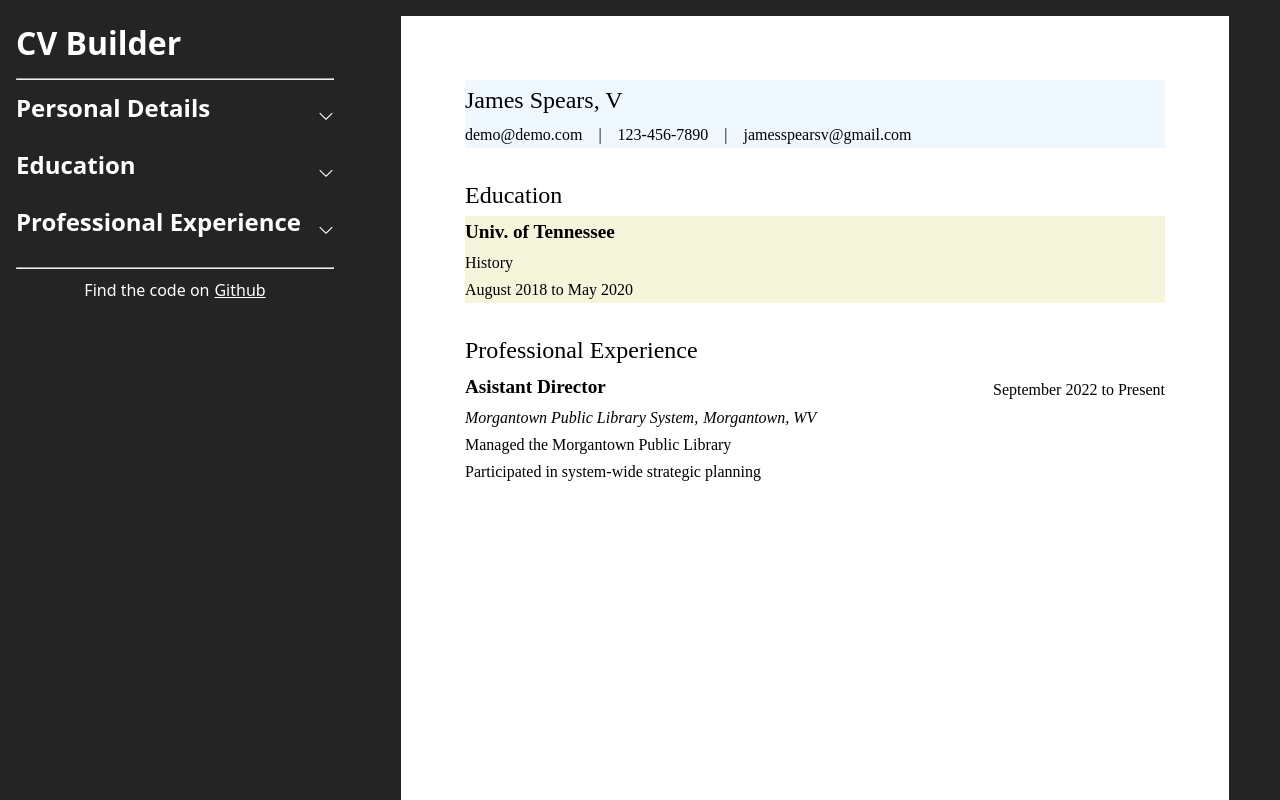
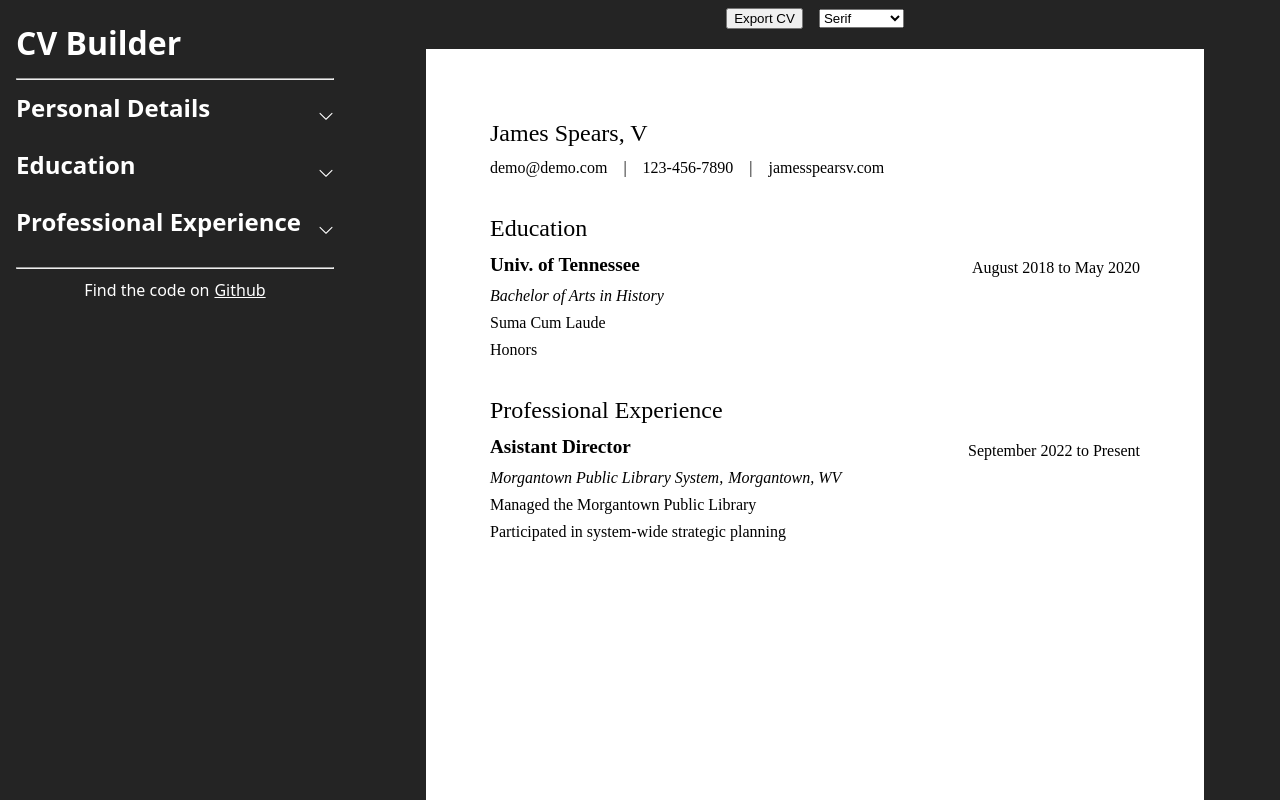
Before and after one commit to jamesspearsv/cv-builder, a React (Vite) app: page / in a window 1280 px wide. Built offline with nearby package versions, Linux system fonts and the light colour scheme.

Commit message:
Finish preview styling, add printing function

```diff
--- a/src/App.css
+++ b/src/App.css
@@ -15,3 +15,19 @@ main {
   max-height: 100%;
   margin: auto;
 }
+
+@media print {
+  body {
+    margin: 0;
+    padding: 0;
+    font-size: 12pt;
+  }
+
+  #builder-sidebar {
+    display: none;
+  }
+
+  #customizer {
+    display: none;
+  }
+}
--- /dev/null
+++ b/src/components/Customizer/Customizer.css
@@ -0,0 +1,23 @@
+#customizer {
+  top: 0;
+  position: sticky;
+  display: flex;
+  gap: 1rem;
+  justify-content: center;
+  align-items: center;
+  background-color: var(--color-background);
+  margin: auto;
+  padding: 0.5rem;
+}
+
+@media print {
+  body {
+    margin: 0;
+    padding: 0;
+    font-size: 12pt;
+  }
+
+  .no-print {
+    display: none;
+  }
+}
--- /dev/null
+++ b/src/components/Customizer/Customizer.jsx
@@ -0,0 +1,16 @@
+import './Customizer.css';
+
+export function Customizer(style, setStyle) {
+  return (
+    <div id='customizer'>
+      <button onClick={window.print}>Export CV</button>
+      <select name='' id=''>
+        <option value='' disabled='true'>
+          Font Style
+        </option>
+        <option value='serif'>Serif</option>
+        <option value='san-sefif'>Sans-Serif</option>
+      </select>
+    </div>
+  );
+}
--- a/src/components/EducationBuilder/EducationBuilder.jsx
+++ b/src/components/EducationBuilder/EducationBuilder.jsx
@@ -11,6 +11,7 @@ export function EducationBuilder({ info, setInfo, active, handleHeaderClick }) {
       major: elements.major.value,
       startdate: elements.startdate.value,
       enddate: elements.enddate.value,
+      recognitions: elements.recognitions.value,
     };
 
     console.log(entry.key);
@@ -36,7 +37,7 @@ export function EducationBuilder({ info, setInfo, active, handleHeaderClick }) {
           <input type='text' name='school' />
         </div>
         <div className='form-group'>
-          <label htmlFor='major'>Major</label>
+          <label htmlFor='major'>Degree Type</label>
           <input type='text' name='major' />
         </div>
         <div className='form-group'>
@@ -47,6 +48,10 @@ export function EducationBuilder({ info, setInfo, active, handleHeaderClick }) {
           <label htmlFor='enddate'>Finish Date</label>
           <input type='text' name='enddate' />
         </div>
+        <div className='form-group'>
+          <label htmlFor='recognitions'>Recogniations & Achievements</label>
+          <textarea name='recognitions' id='' cols='30' rows='5'></textarea>
+        </div>
         <input type='submit' value='Add' />
       </form>
     </div>
--- a/src/components/EducationPreview/EducationPreview.css
+++ b/src/components/EducationPreview/EducationPreview.css
@@ -1,3 +1,3 @@
-.education-entry {
-  background-color: beige;
+.entry-major {
+  font-style: italic;
 }
--- a/src/components/EducationPreview/EducationPreview.jsx
+++ b/src/components/EducationPreview/EducationPreview.jsx
@@ -3,15 +3,19 @@ import './EducationPreview.css';
 export function EducationPreview({ education }) {
   if (!education) return;
 
-  const classes = 'education-entry';
-
   return education.map((entry) => (
-    <div key={entry.key} className={classes}>
-      <div className='preview-h2'>{entry.school}</div>
-      <div>{entry.major}</div>
-      <div>
-        <span>{entry.startdate}</span> to <span>{entry.enddate}</span>
+    <div key={entry.key} className='education-entry'>
+      <div
+        className='entry-group'
+        style={{ alignItems: 'end', justifyContent: 'space-between' }}
+      >
+        <div className='preview-h2'>{entry.school}</div>
+        <div>
+          <span>{entry.startdate}</span> to <span>{entry.enddate}</span>
+        </div>
       </div>
+      <div className='entry-major'>{entry.major}</div>
+      <div className='wrap'>{entry.recognitions}</div>
     </div>
   ));
 }
--- a/src/components/PersonalPreview/PersonalPreview.css
+++ b/src/components/PersonalPreview/PersonalPreview.css
@@ -1,6 +1,5 @@
 #personal-preview {
   width: 100%;
-  background-color: aliceblue;
   display: flex;
   flex-direction: column;
   align-items: start;
--- a/src/components/Preview/Preview.css
+++ b/src/components/Preview/Preview.css
@@ -1,12 +1,12 @@
 #preview {
-  --preview-size: 700px;
+  --preview-size: 650px;
   width: var(--preview-size);
-  height: calc(var(--preview-size) * 1.294);
+  height: calc(var(--preview-size) * 1.2941);
   background-color: #ffffff;
   color: #000000;
   padding: 4rem;
-  margin: 1rem;
-  font-size: 12pt;
+  margin: 0.75rem;
+  font-size: 16px;
   font-family: serif;
 }
 
@@ -19,6 +19,14 @@
   font-weight: bold;
 }
 
+.entry-group {
+  display: flex;
+}
+
+.wrap {
+  white-space: pre-wrap;
+}
+
 .draggable:hover {
   cursor: pointer;
 }
--- a/src/components/Preview/Preview.jsx
+++ b/src/components/Preview/Preview.jsx
@@ -3,9 +3,15 @@ import './Preview.css';
 import { EducationPreview } from '../EducationPreview/EducationPreview';
 import { PersonalPreview } from '../PersonalPreview/PersonalPreview';
 import { WorkPreview } from '../WorkPreview/WorkPreview';
+import { Customizer } from '../Customizer/Customizer';
+import { useState } from 'react';
 
-export function Preview({ info, setInfo }) {
+export function Preview({ info }) {
+  const [style, setStyle] = useState({ fontStyle: 'serif', color: 'black' });
+
   return (
+    <>
+      <Customizer className='no-print' />
       <div id='preview' className='preview'>
         <PersonalPreview personal={info.personal} />
         <br />
@@ -15,5 +21,6 @@ export function Preview({ info, setInfo }) {
         <div className='preview-h1'>Professional Experience</div>
         <WorkPreview work={info.work} />
       </div>
+    </>
   );
 }
--- a/src/components/WorkPreview/WorkPreview.css
+++ b/src/components/WorkPreview/WorkPreview.css
@@ -1,7 +1,3 @@
-.entry-group {
-  display: flex;
-}
-
 .work-entry-company,
 .work-entry-company + div {
   font-style: italic;
@@ -11,7 +7,3 @@
   content: ',';
   margin-right: 5px;
 }
-
-.work-entry-responsibilities {
-  white-space: pre-wrap;
-}
--- a/src/components/WorkPreview/WorkPreview.jsx
+++ b/src/components/WorkPreview/WorkPreview.jsx
@@ -3,10 +3,8 @@ import './WorkPreview.css';
 export function WorkPreview({ work }) {
   if (!work) return;
 
-  const classes = 'work-entry';
-
   return work.map((entry) => (
-    <div key={entry.key} className={classes}>
+    <div key={entry.key} className='work-entry'>
       <div
         className='entry-group'
         style={{ alignItems: 'end', justifyContent: 'space-between' }}
@@ -20,9 +18,7 @@ export function WorkPreview({ work }) {
         <div className='work-entry-company'>{entry.company}</div>
         <div>{entry.location}</div>
       </div>
-      <div className='work-entry-responsibilities'>
-        {entry.responsibilities}
-      </div>
+      <div className='wrap'>{entry.responsibilities}</div>
     </div>
   ));
 }
--- a/src/js/data.js
+++ b/src/js/data.js
@@ -3,15 +3,16 @@ export const data = {
     name: 'James Spears, V',
     email: 'demo@demo.com',
     phone: '123-456-7890',
-    website: 'jamesspearsv@gmail.com',
+    website: 'jamesspearsv.com',
   },
   education: [
     {
       key: '1',
       school: 'Univ. of Tennessee',
-      major: 'History',
+      major: 'Bachelor of Arts in History',
       startdate: 'August 2018',
       enddate: 'May 2020',
+      recognitions: 'Suma Cum Laude\nHonors',
     },
   ],
   work: [
```
Lines whose indentation alone changed are shown as unchanged.
